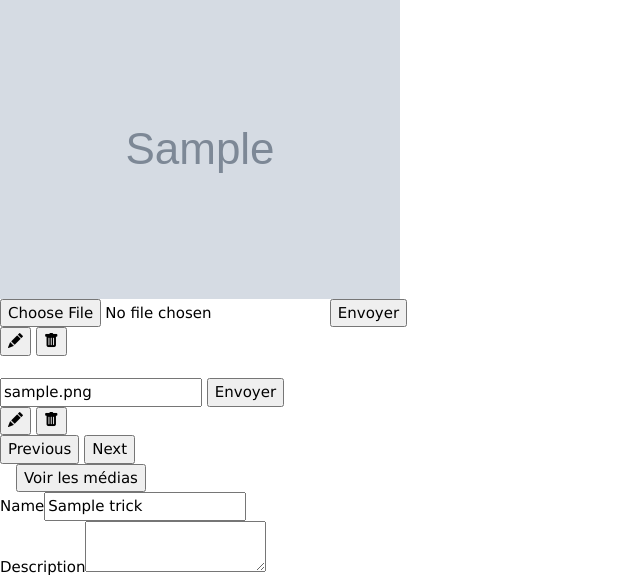
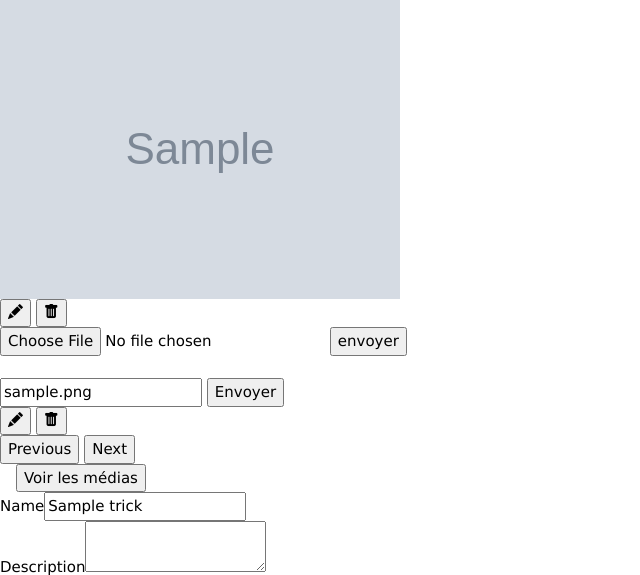
Before and after one commit to belarif/snow-tricks, a Symfony app: template templates/frontoffice/editTrick.html.twig in a window 1280 px wide. Shown: the part 1084-1659 px from the top of the page, without its empty margins (0-640 px from the left). Run offline with Twig, Linux system fonts and the light colour scheme; the template is opened without the code that fills it: most values are stand-ins (such as "Sample title", 1, 10 or a date in 2020); grey boxes marked "Sample" are stand-in pictures; form fields are guessed from the names that the template uses; some libraries are stand-ins or nearby versions.

Commit message:
ST-34: correcting display edit image form

```diff
--- a/templates/frontoffice/_images.html.twig
+++ b/templates/frontoffice/_images.html.twig
@@ -5,30 +5,31 @@
                 <img src="{{ asset('build/images/'~image.src) }}"
                      alt="">
             </div>
-            <div class="d-flex justify-content-end">
-                <div class="btn-group m-3 me-3" role="group"
-                     aria-label="Basic outlined example">
-                    <form class="editImageTrick" method="post"
-                          action="{{ path('media_image_edit', {'id' : trick.id }) }}">
+            <div class="card-body">
+                <div class="btn-group mb-2" role="group" aria-label="Basic outlined example">
+                    <div class="input-group">
+                        <button type="button" class="btn btn-light"
+                                id="showFormImage">
+                            <i class="bi bi-pencil-fill"></i>
+                        </button>
+                        <button type="button" class="btn btn-light"><a
+                                    href="javascript:void(0)"
+                                    onclick="deleteImage({{ image.id }})">
+                                <i class="bi bi-trash-fill"></i></a></button>
+                    </div>
+                </div>
+                <div class="editImageTrick">
+                    <form method="post" action="{{ path('media_image_edit', {'id' : trick.id }) }}">
                         <div class="input-group">
-                            <input type="file" name="src" value="{{ image.src }}" class="form-control" id="editImage"
+                            <input type="file" name="src" class="form-control form-control-sm" id="editImage"
                                    aria-describedby="editImage"
                                    aria-label="Upload">
-                            <button class="btn btn-outline-secondary" type="submit" id="editImage">Envoyer</button>
+                            <button class="btn btn-sm btn-outline-secondary" type="submit" id="editImage">envoyer
+                            </button>
                         </div>
                     </form>
-                    <button type="button" class="btn btn-light"
-                            id="showFormImage">
-                        <i class="bi bi-pencil-fill"></i>
-                    </button>
-                    <button type="button" class="btn btn-light"><a
-                                href="javascript:void(0)"
-                                onclick="deleteImage({{ image.id }})">
-                            <i class="bi bi-trash-fill"></i></a>
-                    </button>
                 </div>
             </div>
-
         </div>
     </div>
 {% endfor %}
```
